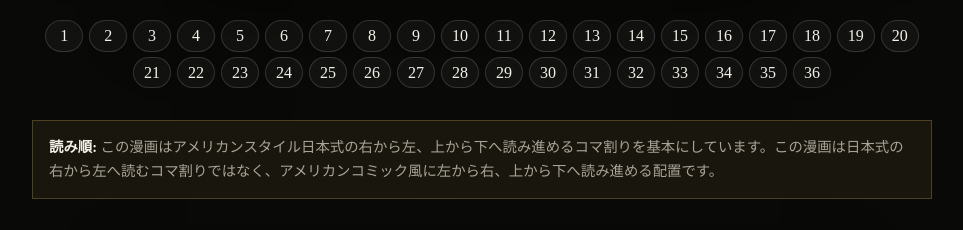
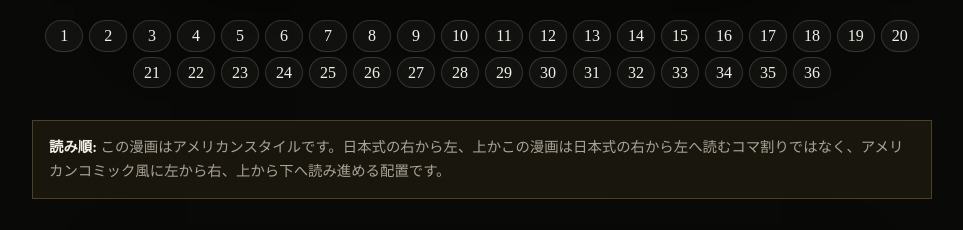
Before and after one commit to bazaarjapan/gpt-image2-2, a plain HTML site: page index.html in a window 1280 px wide. Shown: the part 1580-1810 px from the top of the page, without its empty margins (158-1121 px from the left). Drawn offline with Linux system fonts and the light colour scheme.

Commit message:
Refactor reading note text for clarity

```diff
--- a/index.html
+++ b/index.html
@@ -252,7 +252,7 @@
 
       <p class="reading-note">
         <strong>読み順:</strong>
-        この漫画はアメリカンスタイル日本式の右から左、上から下へ読み進めるコマ割りを基本にしています。この漫画は日本式の右から左へ読むコマ割りではなく、アメリカンコミック風に左から右、上から下へ読み進める配置です。
+        この漫画はアメリカンスタイルです。日本式の右から左、上かこの漫画は日本式の右から左へ読むコマ割りではなく、アメリカンコミック風に左から右、上から下へ読み進める配置です。
       </p>
 
       <section id="reader" class="reader single" aria-label="漫画本文"></section>
```
